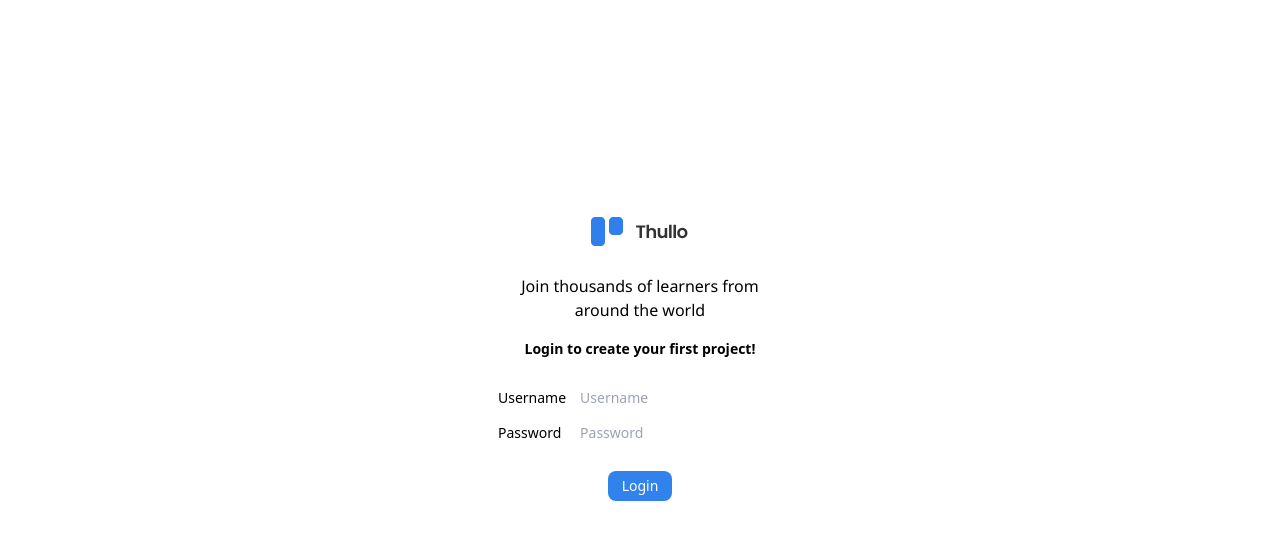
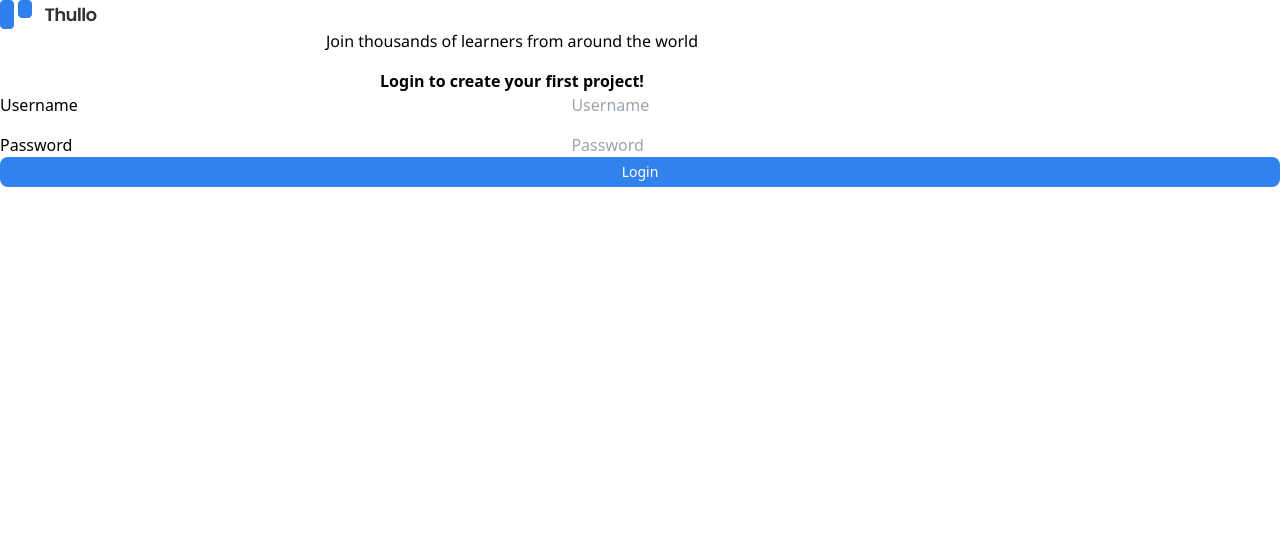
Before and after one commit to Angelxv01/thullo, a React (Create React App) app in the folder client/: page /login in a window 1280 px wide. Shown: the top 540 px of the page. Built offline with nearby package versions, Linux system fonts and the light colour scheme; no server answers; what apollo-upload-client would draw is missing.

Commit message:
unify the container

```diff
--- a/client/src/pages/Board.tsx
+++ b/client/src/pages/Board.tsx
@@ -1,18 +1,8 @@
 import React from "react";
-import styled from "styled-components";
 import Infobar from "../components/Infobar";
 import Kanban from "../components/Kanban";
 import Navigation from "../components/Navigation";
-
-export const Container = styled.div`
-  margin: 2em auto;
-  width: 80vw;
-  min-height: 90vh;
-  border-radius: ${({ theme }) => theme.border.radius[1]};
-  background-color: hsl(${({ theme }) => theme.color.WHITE});
-  display: flex;
-  flex-direction: column;
-`;
+import { Container } from "../style/Utils";
 
 const Board = () => {
   return (
--- a/client/src/pages/Home.tsx
+++ b/client/src/pages/Home.tsx
@@ -13,7 +13,7 @@ import {
 } from "../components/common";
 import Navigation from "../components/Navigation";
 import { USER_BOARD } from "../graphql/query";
-import { Container } from "./Board";
+import { Container } from "../style/Utils";
 import * as Gql from "../gqlTypes";
 import Board from "../components/Board";
 import useVisibility from "../hooks/useVisiblity";
--- a/client/src/pages/Login.tsx
+++ b/client/src/pages/Login.tsx
@@ -7,6 +7,7 @@ import { useMutation } from "@apollo/client";
 import { LOGIN } from "../graphql/mutation";
 import { saveState } from "../utils/localStorage";
 import { useNavigate } from "react-router-dom";
+import { Container } from "../style/Utils";
 
 export const LoginContainer = styled(Flow)`
   margin: 10em auto;
@@ -73,7 +74,7 @@ const Login = () => {
 
   const theme = useTheme();
   return (
-    <LoginContainer space="2em">
+    <Container>
       <Logo />
       <Flow className="header" style={{ textAlign: "center", width: "80%" }}>
         <Text
@@ -107,7 +108,7 @@ const Login = () => {
       >
         Login
       </Button.Colored>
-    </LoginContainer>
+    </Container>
   );
 };
 
--- a/client/src/style/Utils.tsx
+++ b/client/src/style/Utils.tsx
@@ -4,6 +4,13 @@ interface Spacing {
   space?: string;
 }
 
+export const Container = styled.div`
+  min-height: 90vh;
+  border-radius: ${({ theme }) => theme.border.radius[1]};
+  background-color: hsl(${({ theme }) => theme.color.WHITE});
+  display: flex;
+  flex-direction: column;
+`;
 export const Flex = styled.div<Spacing>`
   display: flex;
   gap: ${({ space }) => space || "1rem"};
```
